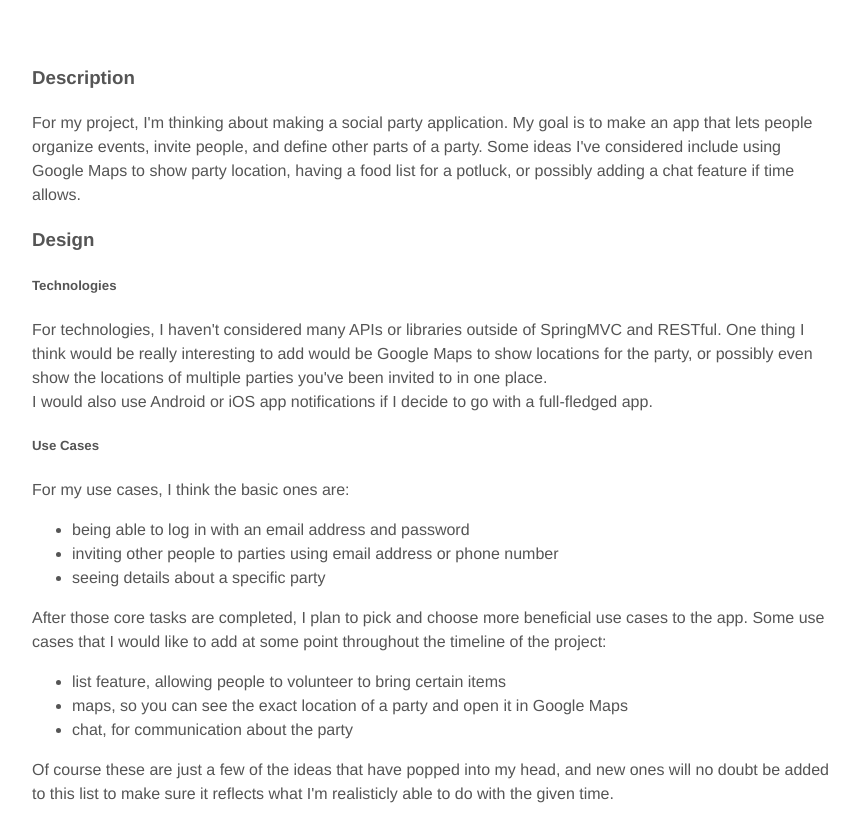
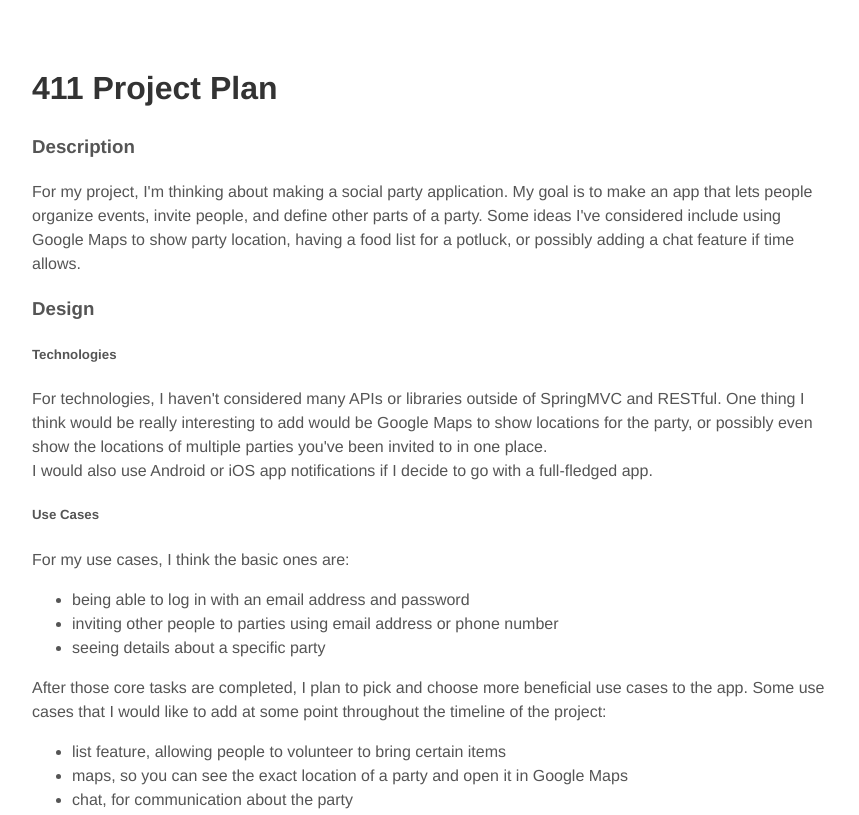
Before and after one commit to n1kk0s/411Project, a plain HTML site: page index.html in a window 1280 px wide. Shown: the top 815 px of the page, without its empty margins (208-1067 px from the left). Drawn offline with Linux system fonts and the light colour scheme.

Commit message:
Updated index

```diff
--- a/index.html
+++ b/index.html
@@ -5,6 +5,7 @@
   <link rel='stylesheet' type='text/css' href='styles.css'>
 </head>
 <body>
+  <h1>411 Project Plan</h1>
   <p>
     <h3>Description</h3>
     For my project, I'm thinking about making a social party application.
```
